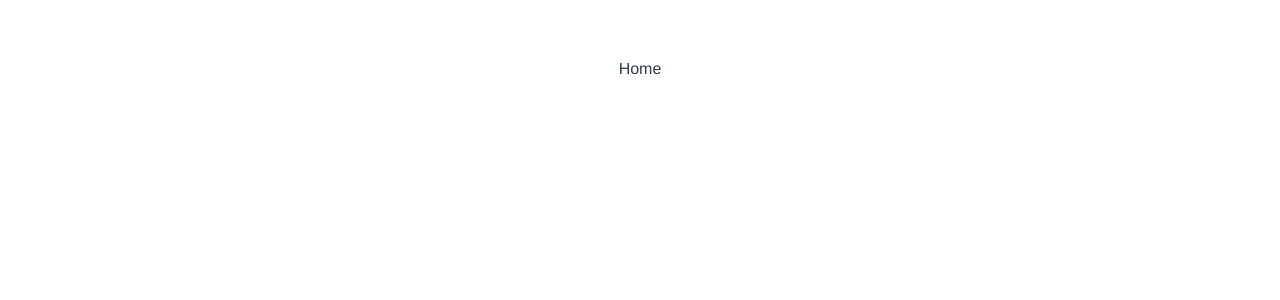
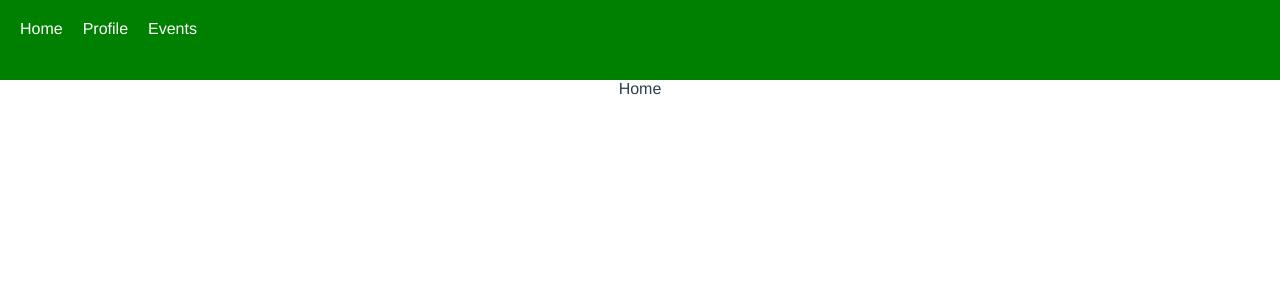
Before and after one commit to Hankybree/Sporty, a Vue app in the folder frontend/: page /profile in a window 1280 px wide. Shown: the top 300 px of the page. Built offline with nearby package versions, Linux system fonts and the light colour scheme.

Commit message:
Initial layout for EventView. Created selection in list of events

```diff
--- a/frontend/src/App.vue
+++ b/frontend/src/App.vue
@@ -1,5 +1,12 @@
 <template>
   <div id="app">
+    <header>
+      <nav id="links">
+        <router-link to="/">Home</router-link>
+        <router-link to="/profile/:user">Profile</router-link>
+        <router-link to="/events">Events</router-link>
+      </nav>
+    </header>
     <router-view></router-view>
   </div>
 </template>
@@ -12,12 +19,28 @@ export default {
 </script>
 
 <style>
+body, html {
+  margin: 0;
+  padding: 0;
+}
 #app {
   font-family: Avenir, Helvetica, Arial, sans-serif;
   -webkit-font-smoothing: antialiased;
   -moz-osx-font-smoothing: grayscale;
   text-align: center;
   color: #2c3e50;
-  margin-top: 60px;
+}
+header {
+  background-color: green;
+  height: 10vh;
+}
+#links {
+  display: flex;
+  padding: 20px;
+}
+#links > a {
+  margin-right: 20px;
+  text-decoration: none;
+  color: white;
 }
 </style>
--- a/frontend/src/main.js
+++ b/frontend/src/main.js
@@ -20,7 +20,28 @@ const router = new VueRouter({
 
 const store = new Vuex.Store({
   state: {
-
+    events: [
+      {
+        eventSport: "Fotboll",
+        eventTitle: "Fotbollsmatch",
+        eventDescription: "Vi ska spela fotboll",
+        eventGoers: ["Frank, Jakob"],
+        eventUser: 1
+      },
+      {
+        eventSport: "Basket",
+        eventTitle: "21an",
+        eventDescription: "21an yo!",
+        eventGoers: ["Frank, Jakob"],
+        eventUser: 1
+      }
+    ],
+    eventIndex: 0
+  },
+  mutations: {
+    setEventIndex(state, newIndex) {
+      state.eventIndex = newIndex
+    }
   }
 })
 
--- a/frontend/src/views/EventView.vue
+++ b/frontend/src/views/EventView.vue
@@ -1,16 +1,52 @@
 <template>
-  <div>
-    Eventasd
+  <div class="content">
+    <div id="ui">
+      <h1>Events</h1>
+      <div :key="index" v-for="(event, index) in $store.state.events">
+        <div @click="selectEvent(index)">{{ event.eventTitle }}</div>
+      </div>
+    </div>
+    <div id="event">
+      <h1>{{ $store.state.events[$store.state.eventIndex].eventTitle }}</h1>
+    </div>
   </div>
 </template>
 
 <script>
 
 export default {
-  name: 'EventView'
+  name: 'EventView',
+  computed: {
+    eventIndex: {
+      get() {
+        return this.$store.state.eventIndex
+      },
+      set(newIndex) {
+        this.state.commit('setEventIndex', newIndex)
+      }
+    }
+  },
+  methods: {
+    selectEvent(newIndex) {
+      this.$store.state.eventIndex = newIndex
+    }
+  }
 }
 </script>
 
 <style scoped>
-
+  .content {
+    display: flex;
+  }
+  #ui {
+    background-color: red;
+    color: white;
+    height: 90vh;
+    width: 25vw;
+  }
+  #event {
+    background-color: yellow;
+    height: 90vh;
+    flex-grow: 1;
+  }
 </style>
--- a/frontend/src/views/HomeView.vue
+++ b/frontend/src/views/HomeView.vue
@@ -1,5 +1,5 @@
 <template>
-  <div>
+  <div class="content">
     Home
   </div>
 </template>
--- a/frontend/src/views/ProfileView.vue
+++ b/frontend/src/views/ProfileView.vue
@@ -1,5 +1,5 @@
 <template>
-  <div>
+  <div class="content">
     Profile {{ $route.params.user }}
   </div>
 </template>
```
